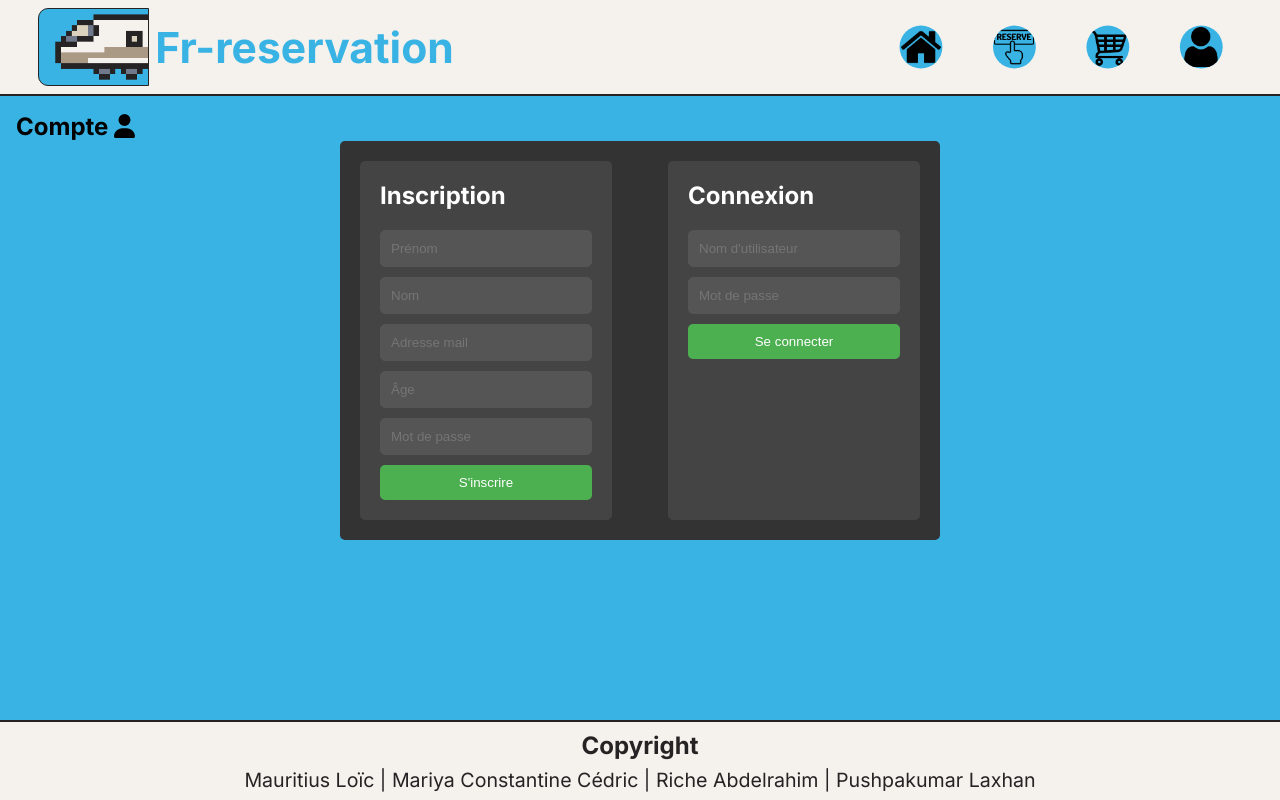
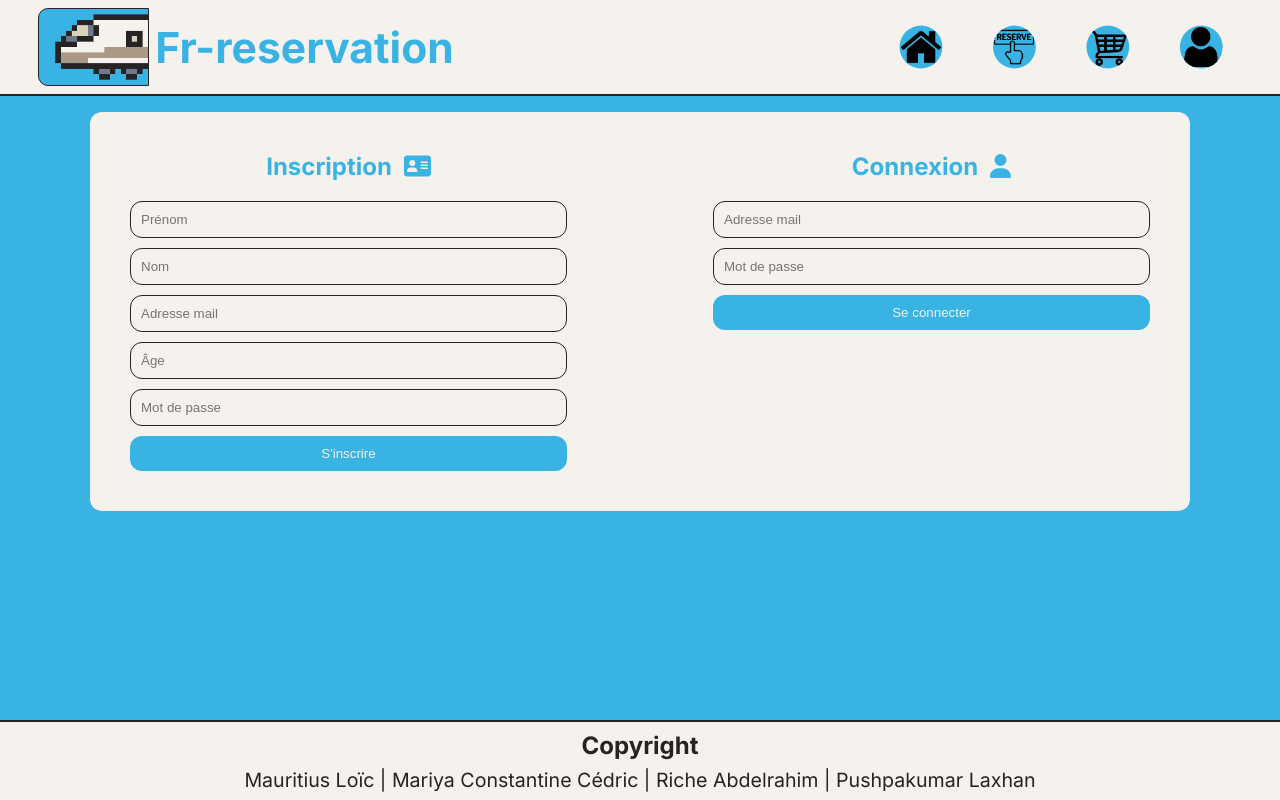
Before and after one commit to LoicMauritius/fr-reservation, a Next.js app: page /compte in a window 1280 px wide. Built offline with nearby package versions, Linux system fonts and the light colour scheme; no server answers; a web font is replaced by a local one.

Commit message:
chore: Update compte page to include login and registration forms

```diff
--- a/src/app/compte/page.tsx
+++ b/src/app/compte/page.tsx
@@ -1,8 +1,6 @@
 "use client";
 
 import React from "react";
-import { FontAwesomeIcon } from "@fortawesome/react-fontawesome";
-import { faUser } from "@fortawesome/free-solid-svg-icons";
 import "@/styles/animations.css";
 import FormConnexion from "@/components/FormConnexion";
 import FormInscription from "@/components/FormInscription";
@@ -10,7 +8,6 @@ import FormInscription from "@/components/FormInscription";
 const Compte = () => {
     return (
         <div>
-            <h2>Compte <FontAwesomeIcon icon={faUser} className="rotate"/></h2>
             <div className="form-container">
                 <FormInscription/>
                 <FormConnexion/>
--- a/src/components/FormConnexion.tsx
+++ b/src/components/FormConnexion.tsx
@@ -2,13 +2,16 @@
 
 import {ConnectUser} from '@/actions/userActions';
 import "@/styles/form.css";
+import {faUser} from "@fortawesome/free-solid-svg-icons";
+import {FontAwesomeIcon} from "@fortawesome/react-fontawesome";
+import React from "react";
 
 export default function FormConnexion() {
 
     return (
         <form action={ConnectUser}>
-            <h2>Connexion</h2>
-            <input type="text" name="name" placeholder="Nom d'utilisateur"/>
+            <h2>Connexion&ensp;<FontAwesomeIcon icon={faUser} className="rotate"/></h2>
+            <input type="email" name="email" placeholder="Adresse mail"/>
             <input type="password" name="password" placeholder="Mot de passe"/>
             <button type="submit">Se connecter</button>
         </form>
--- a/src/components/FormInscription.tsx
+++ b/src/components/FormInscription.tsx
@@ -1,12 +1,15 @@
 "use client";
 
 import "@/styles/form.css";
+import {faAddressCard} from "@fortawesome/free-solid-svg-icons";
+import {FontAwesomeIcon} from "@fortawesome/react-fontawesome";
+import React from "react";
 
 export default function FormConnexion() {
 
     return (
         <form>
-            <h2>Inscription</h2>
+            <h2>Inscription&ensp;<FontAwesomeIcon icon={faAddressCard} className="rotate"/></h2>
             <input type="text" name="first_name" placeholder="Prénom"/>
             <input type="text" name="last_name" placeholder="Nom"/>
             <input type="text" name="email" placeholder="Adresse mail"/>
--- a/src/styles/compte.css
+++ b/src/styles/compte.css
@@ -7,9 +7,9 @@
 .form-container {
     display: flex;
     justify-content: space-between;
-    max-width: 600px;
+    max-width: var(--max-width);
     margin: auto;
-    background-color: #333;
+    background-color: var(--train-white);
     padding: 20px;
-    border-radius: 5px;
+    border-radius: var(--border-radius);
 }
--- a/src/styles/form.css
+++ b/src/styles/form.css
@@ -2,30 +2,32 @@ form {
     display: flex;
     flex-direction: column;
     width: 45%;
-    background-color: #444;
+    background-color: var(--train-white);
     padding: 20px;
-    border-radius: 5px;
+    border-radius: var(--border-radius);
+    color: var(--train-black);
 }
 
 form h2 {
+    text-align: center;
     margin-bottom: 20px;
-    color: #fff;
+    color: var(--train-blue);
 }
 
 form input {
     margin-bottom: 10px;
     padding: 10px;
-    border: 1px solid #555;
-    background-color: #555;
-    color: #fff;
-    border-radius: 5px;
+    border: 1px solid var(--train-black);
+    background-color: var(--train-white);
+    color: var(--train-black);
+    border-radius: var(--border-radius);
 }
 
 form button {
     padding: 10px;
-    background-color: #4CAF50;
-    color: white;
+    background-color: var(--train-blue);
+    color: var(--train-white);
     border: none;
     cursor: pointer;
-    border-radius: 5px;
+    border-radius: var(--border-radius);
 }
```
